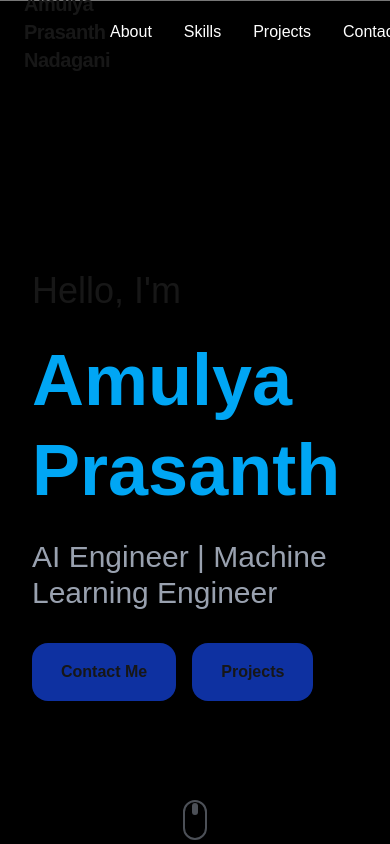
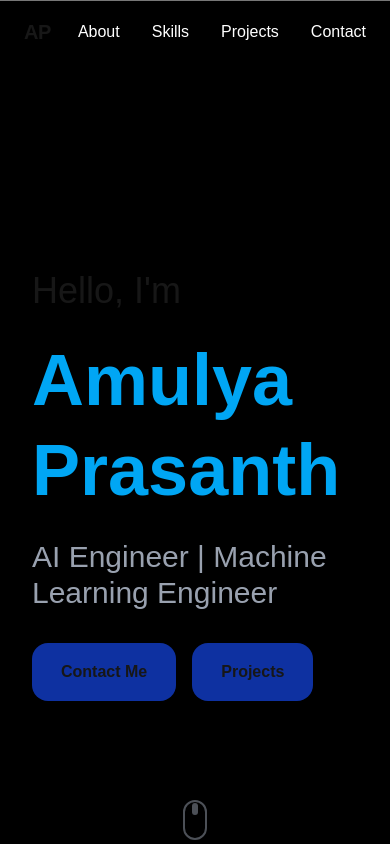
Before and after one commit to amulyaprasanth/my-portfolio, a Next.js app in the folder my-portfolio/: page / in a window 390 px wide. Shown: the top 844 px of the page. Built offline with nearby package versions, Linux system fonts and the light colour scheme.

Commit message:
fixed mobile layouts

```diff
--- a/my-portfolio/components/layout/Navbar.tsx
+++ b/my-portfolio/components/layout/Navbar.tsx
@@ -5,8 +5,15 @@ export default function Navbar() {
     <header className="sticky top-0 shadow-sm z-10">
       <nav>
         <div className="max-w-7xl mx-auto flex justify-between h-16 items-center px-6">
+          <a
+            href="#hero"
+            className="block md:hidden text-xl font-bold tracking-tight">
+            AP
+          </a>
           <div className="text-xl font-bold">
-            <a href="#hero" className="text-xl font-bold tracking-tight">
+            <a
+              href="#hero"
+              className="hidden md:block md:block text-xl font-bold tracking-tight">
               Amulya Prasanth Nadagani
             </a>
           </div>
--- a/my-portfolio/components/sections/Hero.tsx
+++ b/my-portfolio/components/sections/Hero.tsx
@@ -1,7 +1,7 @@
 "use client";
 import Image from "next/image";
 import ScrollIndicator from "../ui/ScrollIndication";
-import {motion} from "motion/react";
+import { motion } from "motion/react";
 
 export default function Hero() {
   return (
```
